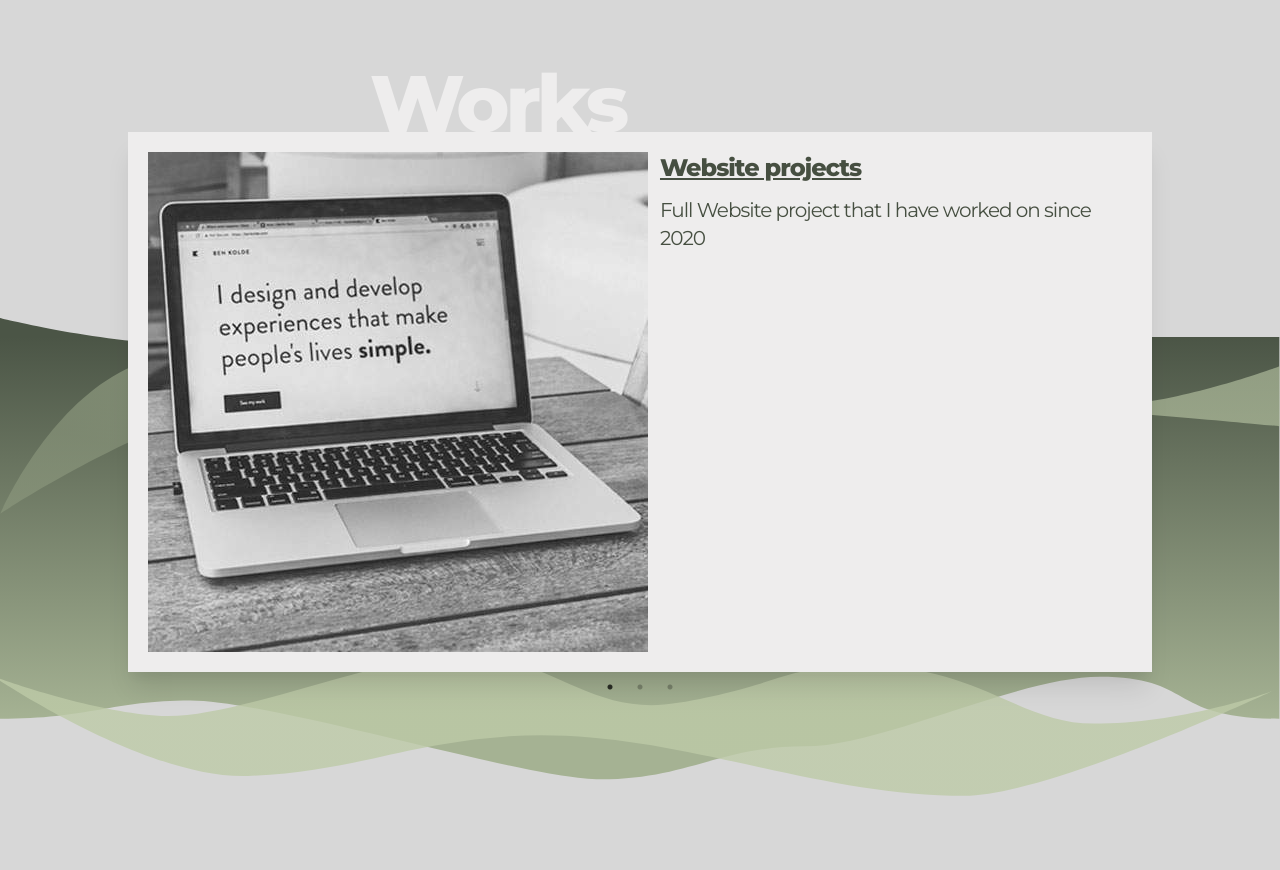
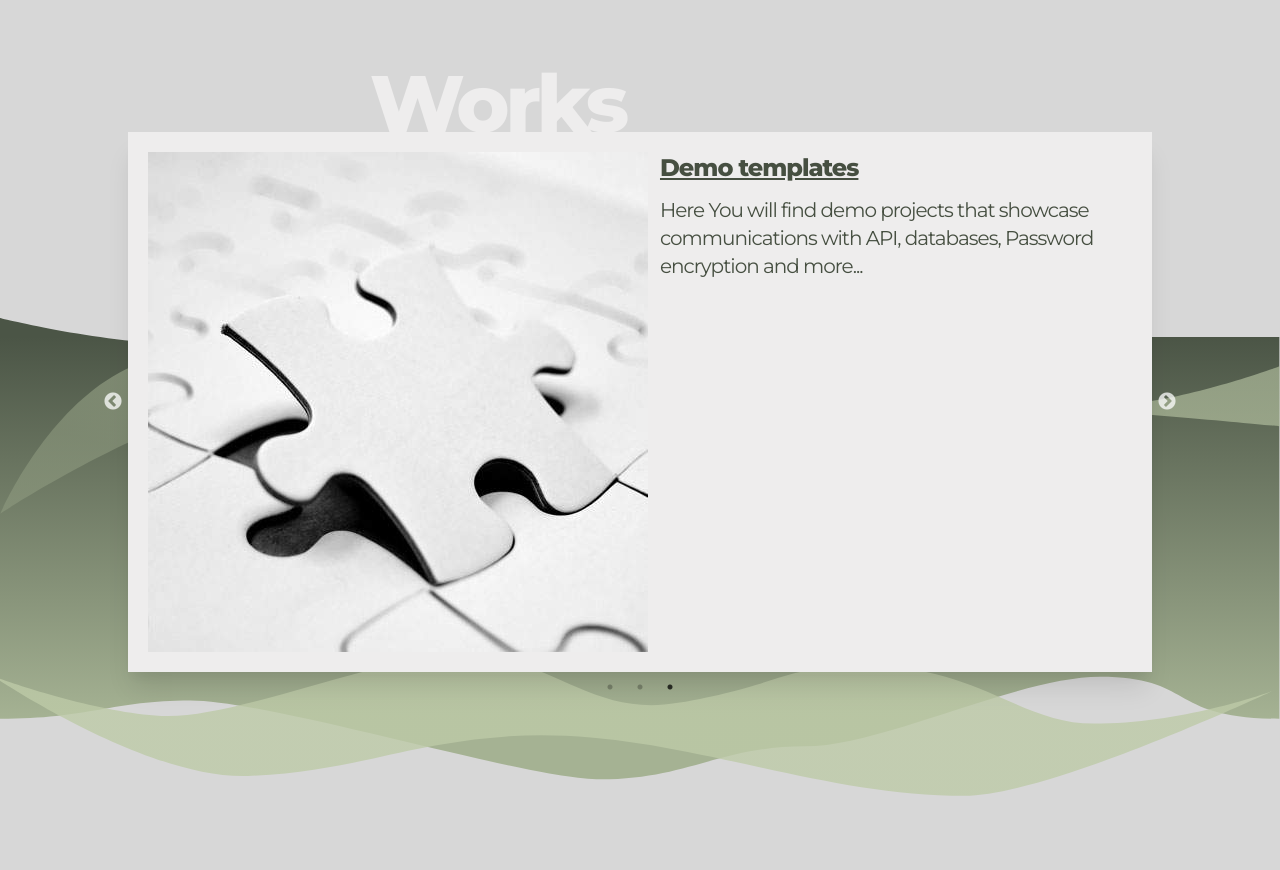
Before and after one commit to MartinKuracka/webmark-react, a React (Create React App) app: page / in a window 1280 px wide. Shown: the part 1780-2650 px from the top of the page. Built offline with nearby package versions, Linux system fonts and the light colour scheme.

Commit message:
added arrows on slider and autoplay

```diff
--- a/src/containers/works_section/content_slider/components/components.jsx
+++ b/src/containers/works_section/content_slider/components/components.jsx
@@ -25,7 +25,7 @@ const Components = () => {
         slidesToShow: 1,
         slidesToScroll: 1,
         centerMode: true,
-        autoplay: false,
+        autoplay: true,
         arrows: false,
         className: 'm-5 w-full',
         centerPadding: '0px',
--- a/src/containers/works_section/content_slider/templates/templates.jsx
+++ b/src/containers/works_section/content_slider/templates/templates.jsx
@@ -23,7 +23,7 @@ const Templates = () => {
         slidesToShow: 1,
         slidesToScroll: 1,
         centerMode: true,
-        autoplay: false,
+        autoplay: true,
         arrows: false,
         className: 'm-5 w-full',
         centerPadding: '0px',
--- a/src/containers/works_section/content_slider/webs/webs.jsx
+++ b/src/containers/works_section/content_slider/webs/webs.jsx
@@ -22,7 +22,7 @@ const Webs = () => {
         slidesToShow: 1,
         slidesToScroll: 1,
         centerMode: true,
-        autoplay: false,
+        autoplay: true,
         arrows: false,
         className: 'm-5 w-full',
         centerPadding: '0px',
--- a/src/containers/works_section/main_work_menu/main_works_menu.jsx
+++ b/src/containers/works_section/main_work_menu/main_works_menu.jsx
@@ -1,3 +1,4 @@
+import { useState, useEffect } from 'react';
 // Images
 import Slide1 from '../../../img/Thumb_websites2.jpg';
 import Slide2 from '../../../img/Thumb_apps.jpg';
@@ -14,6 +15,7 @@ import { useContext } from 'react';
 const MainWorksMenu = () => {
 
     const {setContent, setContentType} = useContext(WorksContext);
+    const [arrowState, setArrows] = useState(false)
 
     var settings = {
         dots: true,
@@ -22,11 +24,15 @@ const MainWorksMenu = () => {
         slidesToShow: 1,
         slidesToScroll: 1,
         centerMode: true,
-        autoplay: false,
-        arrows: false,
-        className: 'flex flex-row',
+        autoplay: true,
         centerPadding: '0px',
     };
+
+    useEffect(() => {
+        if (window.innerWidth < 1024) {
+            setArrows(false);
+        } else setArrows(true);
+    }, []);
 
     const handleOnclick = (e) => {
         setContent('content');
@@ -34,13 +40,13 @@ const MainWorksMenu = () => {
     }
 
     return(
-        <Slider {...settings} >
+        <Slider {...settings} arrows={arrowState}>
             {/* Slide 1 */}
             <div className='p-5'>
                 <div className='flex flex-col lg:flex-row w-full'>
                     <img className='mx-auto' src={Slide1} alt='slide' />
                     <div className='flex flex-col'>
-                        <h2 className='text-primary lg:text-2xl underline font-bold my-3 lg:mx-3 lg:mt-0' title='webs' onClick={handleOnclick}>Website projects</h2>
+                        <h2 className='text-primary lg:text-2xl underline font-bold my-3 lg:mx-3 lg:mt-0 cursor-pointer' title='webs' onClick={handleOnclick}>Website projects</h2>
                         <p className='text-primary lg:text-xl lg:mx-3'>Full Website project that I have worked on since 2020 </p>
                     </div>
                 </div>
@@ -50,7 +56,7 @@ const MainWorksMenu = () => {
                 <div className='flex flex-col lg:flex-row w-full'>
                     <img className='mx-auto' src={Slide2} alt='slide' />
                     <div className='flex flex-col  mx-auto'>
-                        <h2 className='text-primary lg:text-2xl underline font-bold my-3 lg:mx-3 lg:mt-0' title='components'onClick={handleOnclick}>App Components</h2>
+                        <h2 className='text-primary lg:text-2xl underline font-bold my-3 lg:mx-3 lg:mt-0 cursor-pointer' title='components'onClick={handleOnclick}>App Components</h2>
                         <p className='text-primary lg:text-xl lg:mx-3'>Different types of page components that can be re-used in Web projects </p>
                     </div>
                 </div>
@@ -60,7 +66,7 @@ const MainWorksMenu = () => {
                 <div className='flex flex-col lg:flex-row w-full'>
                     <img className='mx-auto' src={Slide3} alt='slide' />
                     <div className='flex flex-col  mx-auto'>
-                        <h2 className='text-primary lg:text-2xl underline font-bold my-3 lg:mx-3 lg:mt-0' title='templates' onClick={handleOnclick}>Demo templates</h2>
+                        <h2 className='text-primary lg:text-2xl underline font-bold my-3 lg:mx-3 lg:mt-0 cursor-pointer' title='templates' onClick={handleOnclick}>Demo templates</h2>
                         <p className='text-primary lg:text-xl lg:mx-3'>Here You will find demo projects that showcase communications with API, databases, Password encryption and more... </p>
                     </div>
                 </div>
```
